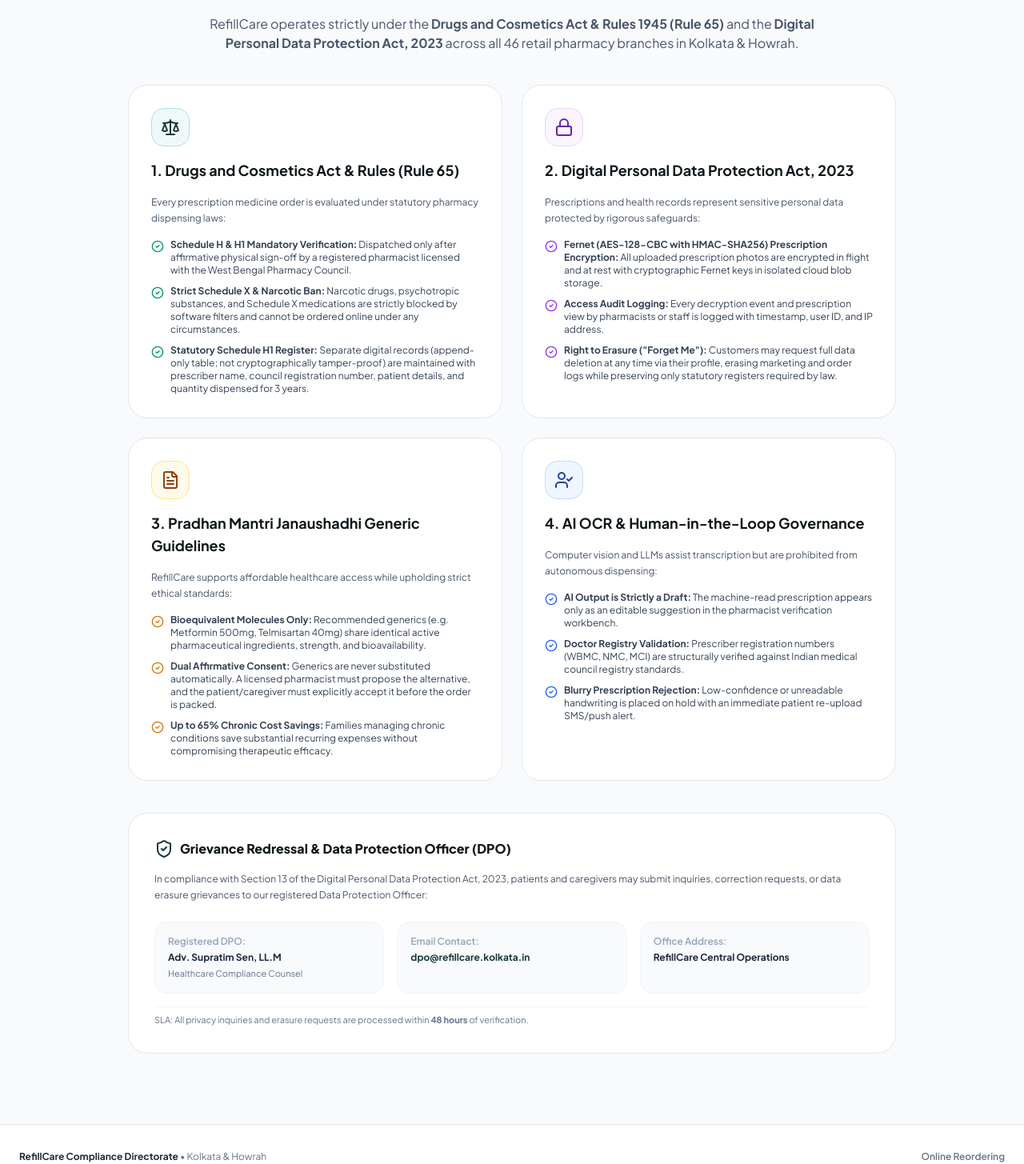
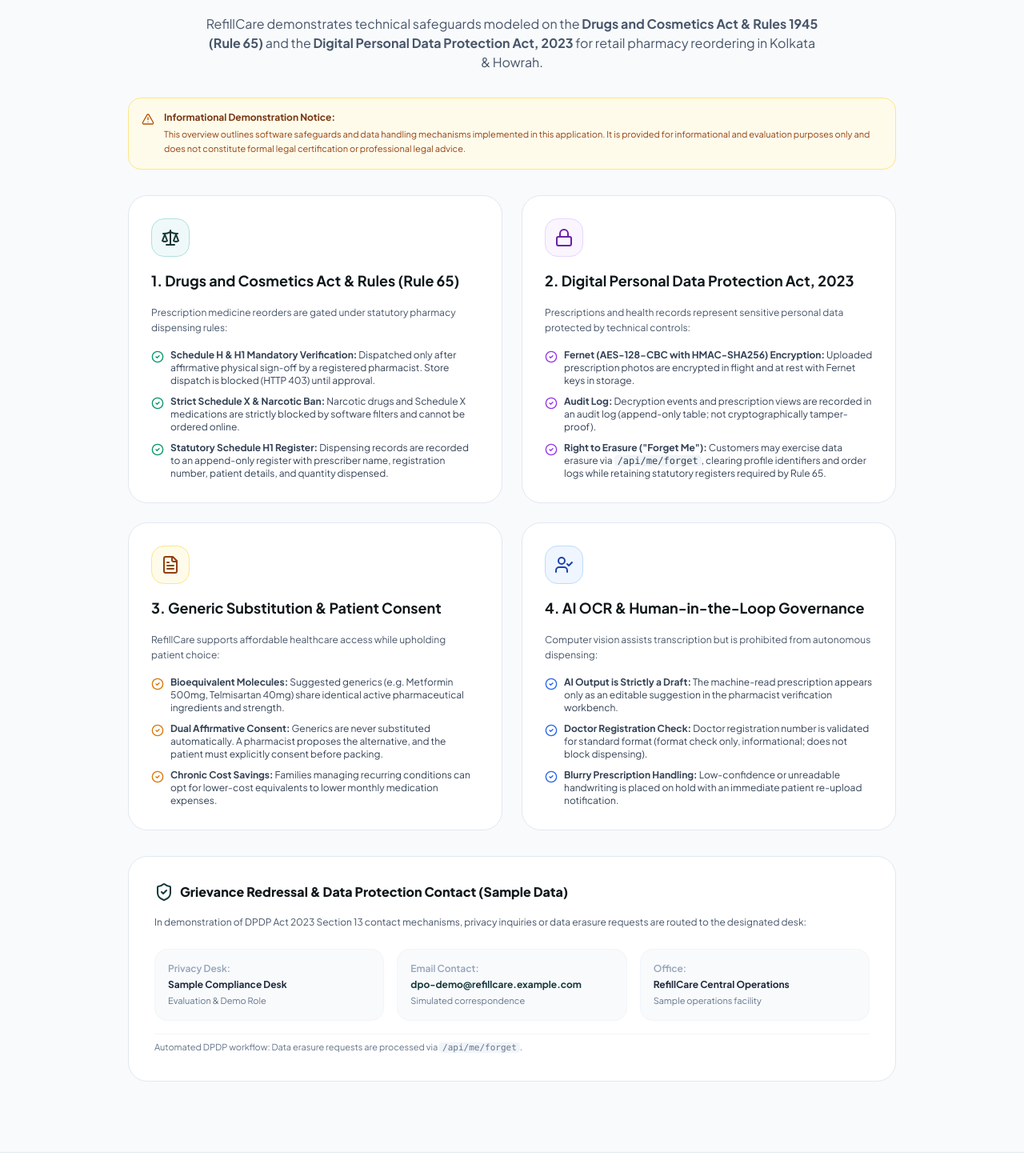
Before and after one commit to sriram36/RefillCare, a Next.js app in the folder frontend/: page /compliance in a window 1280 px wide. Shown: the part 235-1690 px from the top of the page at 80% size. Built offline with nearby package versions, Linux system fonts and the light colour scheme.

Commit message:
fix(compliance): soften regulatory claims, add legal notice, and label sample data

```diff
--- a/frontend/app/compliance/page.tsx
+++ b/frontend/app/compliance/page.tsx
@@ -4,7 +4,7 @@ import React from 'react';
 import Link from 'next/link';
 import {
   ShieldCheck, ArrowLeft, Lock, FileText, CheckCircle2, AlertTriangle,
-  Scale, Building2, UserCheck, Eye, RefreshCw, Mail, Phone, ExternalLink
+  Scale, UserCheck
 } from 'lucide-react';
 
 export default function CompliancePage() {
@@ -23,12 +23,12 @@ export default function CompliancePage() {
 
           <div className="flex items-center gap-2">
             <span className="flex h-2 w-2 rounded-full bg-teal-600 animate-pulse"></span>
-            <span className="text-xs font-bold text-slate-700">Drugs &amp; Cosmetics Act &amp; DPDP Act 2023 Compliant</span>
+            <span className="text-xs font-bold text-slate-700">Regulatory Safeguards &amp; Privacy Architecture</span>
           </div>
         </div>
       </header>
 
-      <main className="max-w-5xl mx-auto px-4 sm:px-6 lg:px-8 py-10 space-y-10">
+      <main className="max-w-5xl mx-auto px-4 sm:px-6 lg:px-8 py-10 space-y-8">
         {/* Hero Section */}
         <div className="text-center max-w-3xl mx-auto space-y-4">
           <div className="inline-flex items-center gap-1.5 px-3 py-1 rounded-full bg-teal-50 border border-teal-200 text-teal-900 text-xs font-bold shadow-2xs">
@@ -39,8 +39,19 @@ export default function CompliancePage() {
             Regulatory &amp; Patient Privacy Standards
           </h1>
           <p className="text-sm sm:text-base text-slate-600 leading-relaxed">
-            RefillCare operates strictly under the <strong>Drugs and Cosmetics Act &amp; Rules 1945 (Rule 65)</strong> and the <strong>Digital Personal Data Protection Act, 2023</strong> across all 46 retail pharmacy branches in Kolkata &amp; Howrah.
+            RefillCare demonstrates technical safeguards modeled on the <strong>Drugs and Cosmetics Act &amp; Rules 1945 (Rule 65)</strong> and the <strong>Digital Personal Data Protection Act, 2023</strong> for retail pharmacy reordering in Kolkata &amp; Howrah.
           </p>
+        </div>
+
+        {/* Informational Notice Banner */}
+        <div className="bg-amber-50 border border-amber-200 rounded-2xl p-4 text-xs text-amber-900 flex items-start gap-3">
+          <AlertTriangle className="w-4 h-4 text-amber-700 shrink-0 mt-0.5" />
+          <div className="space-y-1">
+            <p className="font-bold">Informational Demonstration Notice:</p>
+            <p className="text-[11px] text-amber-800 leading-relaxed">
+              This overview outlines software safeguards and data handling mechanisms implemented in this application. It is provided for informational and evaluation purposes only and does not constitute formal legal certification or professional legal advice.
+            </p>
+          </div>
         </div>
 
         {/* 4 Pillars Grid */}
@@ -54,25 +65,25 @@ export default function CompliancePage() {
               1. Drugs and Cosmetics Act &amp; Rules (Rule 65)
             </h2>
             <p className="text-xs text-slate-600 leading-relaxed">
-              Every prescription medicine order is evaluated under statutory pharmacy dispensing laws:
+              Prescription medicine reorders are gated under statutory pharmacy dispensing rules:
             </p>
             <ul className="text-xs text-slate-700 space-y-2.5">
               <li className="flex items-start gap-2">
                 <CheckCircle2 className="w-4 h-4 text-emerald-600 shrink-0 mt-0.5" />
                 <span>
-                  <strong>Schedule H &amp; H1 Mandatory Verification:</strong> Dispatched only after affirmative physical sign-off by a registered pharmacist licensed with the West Bengal Pharmacy Council.
+                  <strong>Schedule H &amp; H1 Mandatory Verification:</strong> Dispatched only after affirmative physical sign-off by a registered pharmacist. Store dispatch is blocked (HTTP 403) until approval.
                 </span>
               </li>
               <li className="flex items-start gap-2">
                 <CheckCircle2 className="w-4 h-4 text-emerald-600 shrink-0 mt-0.5" />
                 <span>
-                  <strong>Strict Schedule X &amp; Narcotic Ban:</strong> Narcotic drugs, psychotropic substances, and Schedule X medications are strictly blocked by software filters and cannot be ordered online under any circumstances.
+                  <strong>Strict Schedule X &amp; Narcotic Ban:</strong> Narcotic drugs and Schedule X medications are strictly blocked by software filters and cannot be ordered online.
                 </span>
               </li>
               <li className="flex items-start gap-2">
                 <CheckCircle2 className="w-4 h-4 text-emerald-600 shrink-0 mt-0.5" />
                 <span>
-                  <strong>Statutory Schedule H1 Register:</strong> Separate digital records (append-only table; not cryptographically tamper-proof) are maintained with prescriber name, council registration number, patient details, and quantity dispensed for 3 years.
+                  <strong>Statutory Schedule H1 Register:</strong> Dispensing records are recorded to an append-only register with prescriber name, registration number, patient details, and quantity dispensed.
                 </span>
               </li>
             </ul>
@@ -87,58 +98,58 @@ export default function CompliancePage() {
               2. Digital Personal Data Protection Act, 2023
             </h2>
             <p className="text-xs text-slate-600 leading-relaxed">
-              Prescriptions and health records represent sensitive personal data protected by rigorous safeguards:
+              Prescriptions and health records represent sensitive personal data protected by technical controls:
             </p>
             <ul className="text-xs text-slate-700 space-y-2.5">
               <li className="flex items-start gap-2">
                 <CheckCircle2 className="w-4 h-4 text-purple-600 shrink-0 mt-0.5" />
                 <span>
-                  <strong>Fernet (AES-128-CBC with HMAC-SHA256) Prescription Encryption:</strong> All uploaded prescription photos are encrypted in flight and at rest with cryptographic Fernet keys in isolated cloud blob storage.
+                  <strong>Fernet (AES-128-CBC with HMAC-SHA256) Encryption:</strong> Uploaded prescription photos are encrypted in flight and at rest with Fernet keys in storage.
                 </span>
               </li>
               <li className="flex items-start gap-2">
                 <CheckCircle2 className="w-4 h-4 text-purple-600 shrink-0 mt-0.5" />
                 <span>
-                  <strong>Access Audit Logging:</strong> Every decryption event and prescription view by pharmacists or staff is logged with timestamp, user ID, and IP address.
+                  <strong>Audit Log:</strong> Decryption events and prescription views are recorded in an audit log (append-only table; not cryptographically tamper-proof).
                 </span>
               </li>
               <li className="flex items-start gap-2">
                 <CheckCircle2 className="w-4 h-4 text-purple-600 shrink-0 mt-0.5" />
                 <span>
-                  <strong>Right to Erasure ("Forget Me"):</strong> Customers may request full data deletion at any time via their profile, erasing marketing and order logs while preserving only statutory registers required by law.
+                  <strong>Right to Erasure (&quot;Forget Me&quot;):</strong> Customers may exercise data erasure via <code className="bg-slate-100 px-1 rounded">/api/me/forget</code>, clearing profile identifiers and order logs while retaining statutory registers required by Rule 65.
                 </span>
               </li>
             </ul>
           </div>
 
-          {/* Pillar 3: PMBJP Generic Substitution */}
+          {/* Pillar 3: Generic Substitution */}
           <div className="bg-white rounded-3xl p-6 sm:p-7 border border-slate-200 shadow-2xs space-y-4">
             <div className="w-12 h-12 rounded-2xl bg-amber-50 border border-amber-200 flex items-center justify-center text-amber-800">
               <FileText className="w-6 h-6" />
             </div>
             <h2 className="text-lg font-bold text-slate-900">
-              3. Pradhan Mantri Janaushadhi Generic Guidelines
+              3. Generic Substitution &amp; Patient Consent
             </h2>
             <p className="text-xs text-slate-600 leading-relaxed">
-              RefillCare supports affordable healthcare access while upholding strict ethical standards:
+              RefillCare supports affordable healthcare access while upholding patient choice:
             </p>
             <ul className="text-xs text-slate-700 space-y-2.5">
               <li className="flex items-start gap-2">
                 <CheckCircle2 className="w-4 h-4 text-amber-600 shrink-0 mt-0.5" />
                 <span>
-                  <strong>Bioequivalent Molecules Only:</strong> Recommended generics (e.g. Metformin 500mg, Telmisartan 40mg) share identical active pharmaceutical ingredients, strength, and bioavailability.
+                  <strong>Bioequivalent Molecules:</strong> Suggested generics (e.g. Metformin 500mg, Telmisartan 40mg) share identical active pharmaceutical ingredients and strength.
                 </span>
               </li>
               <li className="flex items-start gap-2">
                 <CheckCircle2 className="w-4 h-4 text-amber-600 shrink-0 mt-0.5" />
                 <span>
-                  <strong>Dual Affirmative Consent:</strong> Generics are never substituted automatically. A licensed pharmacist must propose the alternative, and the patient/caregiver must explicitly accept it before the order is packed.
+                  <strong>Dual Affirmative Consent:</strong> Generics are never substituted automatically. A pharmacist proposes the alternative, and the patient must explicitly consent before packing.
                 </span>
               </li>
               <li className="flex items-start gap-2">
                 <CheckCircle2 className="w-4 h-4 text-amber-600 shrink-0 mt-0.5" />
                 <span>
-                  <strong>Up to 65% Chronic Cost Savings:</strong> Families managing chronic conditions save substantial recurring expenses without compromising therapeutic efficacy.
+                  <strong>Chronic Cost Savings:</strong> Families managing recurring conditions can opt for lower-cost equivalents to lower monthly medication expenses.
                 </span>
               </li>
             </ul>
@@ -153,7 +164,7 @@ export default function CompliancePage() {
               4. AI OCR &amp; Human-in-the-Loop Governance
             </h2>
             <p className="text-xs text-slate-600 leading-relaxed">
-              Computer vision and LLMs assist transcription but are prohibited from autonomous dispensing:
+              Computer vision assists transcription but is prohibited from autonomous dispensing:
             </p>
             <ul className="text-xs text-slate-700 space-y-2.5">
               <li className="flex items-start gap-2">
@@ -165,49 +176,51 @@ export default function CompliancePage() {
               <li className="flex items-start gap-2">
                 <CheckCircle2 className="w-4 h-4 text-blue-600 shrink-0 mt-0.5" />
                 <span>
-                  <strong>Doctor Registry Validation:</strong> Prescriber registration numbers (WBMC, NMC, MCI) are structurally verified against Indian medical council registry standards.
+                  <strong>Doctor Registration Check:</strong> Doctor registration number is validated for standard format (format check only, informational; does not block dispensing).
                 </span>
               </li>
               <li className="flex items-start gap-2">
                 <CheckCircle2 className="w-4 h-4 text-blue-600 shrink-0 mt-0.5" />
                 <span>
-                  <strong>Blurry Prescription Rejection:</strong> Low-confidence or unreadable handwriting is placed on hold with an immediate patient re-upload SMS/push alert.
+                  <strong>Blurry Prescription Handling:</strong> Low-confidence or unreadable handwriting is placed on hold with an immediate patient re-upload notification.
                 </span>
               </li>
             </ul>
           </div>
         </div>
 
-        {/* Data Protection Officer & Contact Card */}
+        {/* Data Protection Desk & Demo Contact Card */}
         <div className="bg-white rounded-3xl p-6 sm:p-8 border border-slate-200 shadow-xs space-y-4">
           <div className="flex items-center gap-2">
             <ShieldCheck className="w-6 h-6 text-teal-800" />
             <h3 className="font-extrabold text-base text-slate-900">
-              Grievance Redressal &amp; Data Protection Officer (DPO)
+              Grievance Redressal &amp; Data Protection Contact (Sample Data)
             </h3>
           </div>
           <p className="text-xs text-slate-600 leading-relaxed">
-            In compliance with Section 13 of the Digital Personal Data Protection Act, 2023, patients and caregivers may submit inquiries, correction requests, or data erasure grievances to our registered Data Protection Officer:
+            In demonstration of DPDP Act 2023 Section 13 contact mechanisms, privacy inquiries or data erasure requests are routed to the designated desk:
           </p>
 
           <div className="grid grid-cols-1 sm:grid-cols-3 gap-4 pt-2 text-xs">
             <div className="bg-slate-50 p-4 rounded-2xl border border-slate-100 space-y-1">
-              <span className="text-slate-400 font-semibold">Registered DPO:</span>
-              <p className="font-bold text-slate-800">Adv. Supratim Sen, LL.M</p>
-              <p className="text-slate-500 text-[11px]">Healthcare Compliance Counsel</p>
+              <span className="text-slate-400 font-semibold">Privacy Desk:</span>
+              <p className="font-bold text-slate-800">Sample Compliance Desk</p>
+              <p className="text-slate-500 text-[11px]">Evaluation &amp; Demo Role</p>
             </div>
             <div className="bg-slate-50 p-4 rounded-2xl border border-slate-100 space-y-1">
               <span className="text-slate-400 font-semibold">Email Contact:</span>
-              <p className="font-bold text-teal-800">dpo@refillcare.kolkata.in</p>
+              <p className="font-bold text-teal-800">dpo-demo@refillcare.example.com</p>
+              <p className="text-slate-500 text-[11px]">Simulated correspondence</p>
             </div>
             <div className="bg-slate-50 p-4 rounded-2xl border border-slate-100 space-y-1">
-              <span className="text-slate-400 font-semibold">Office Address:</span>
+              <span className="text-slate-400 font-semibold">Office:</span>
               <p className="font-bold text-slate-800">RefillCare Central Operations</p>
+              <p className="text-slate-500 text-[11px]">Sample operations facility</p>
             </div>
           </div>
 
           <div className="pt-2 text-[11px] text-slate-500 border-t border-slate-100">
-            SLA: All privacy inquiries and erasure requests are processed within <strong>48 hours</strong> of verification.
+            Automated DPDP workflow: Data erasure requests are processed via <code className="bg-slate-100 px-1 rounded">/api/me/forget</code>.
           </div>
         </div>
       </main>
@@ -216,7 +229,7 @@ export default function CompliancePage() {
       <footer className="border-t border-slate-200 bg-white py-8 mt-12 text-xs text-slate-500">
         <div className="max-w-7xl mx-auto px-4 sm:px-6 flex flex-col sm:flex-row items-center justify-between gap-4">
           <div>
-            <strong className="text-slate-800">RefillCare Compliance Directorate</strong> • Kolkata &amp; Howrah
+            <strong className="text-slate-800">RefillCare</strong> • Regulatory Architecture Reference
           </div>
           <div className="flex items-center gap-4">
             <Link href="/" className="hover:text-teal-800 font-semibold">Online Reordering</Link>
--- a/frontend/components/PharmacistView.tsx
+++ b/frontend/components/PharmacistView.tsx
@@ -616,7 +616,7 @@ export default function PharmacistView({ user, lang, onToast, onOpenDashboard }:
                 </div>
                 <input
                   type="text"
-                  placeholder="e.g. Dr. P. Mukherjee, WBMC #49281"
+                  placeholder="e.g. Dr. Sample Doctor, WBMC-00000 (Sample data)"
                   value={h1Doctor}
                   onChange={(e) => setH1Doctor(e.target.value)}
                   className="w-full px-3 py-2 text-sm border border-slate-300 rounded-lg focus:outline-none focus:ring-2 focus:ring-purple-600"
@@ -625,10 +625,10 @@ export default function PharmacistView({ user, lang, onToast, onOpenDashboard }:
                   <span className="text-[11px] text-slate-400">Quick fill demo:</span>
                   <button
                     type="button"
-                    onClick={() => setH1Doctor("Dr. P. Mukherjee, WBMC #49281")}
+                    onClick={() => setH1Doctor("Dr. Sample Doctor, WBMC-00000")}
                     className="text-[11px] font-semibold text-purple-700 hover:underline"
                   >
-                    Dr. P. Mukherjee (WBMC #49281)
+                    Dr. Sample Doctor (WBMC-00000) [Sample data]
                   </button>
                 </div>
               </div>
```
